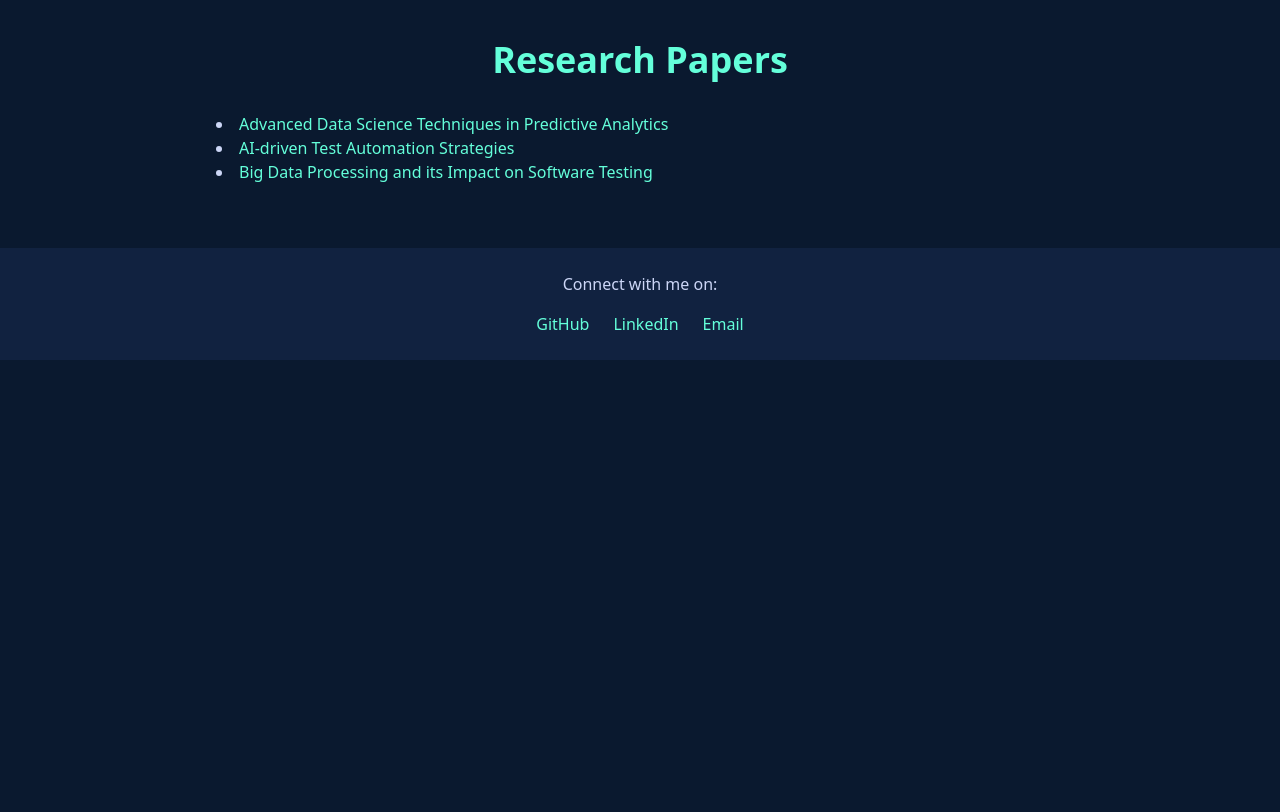
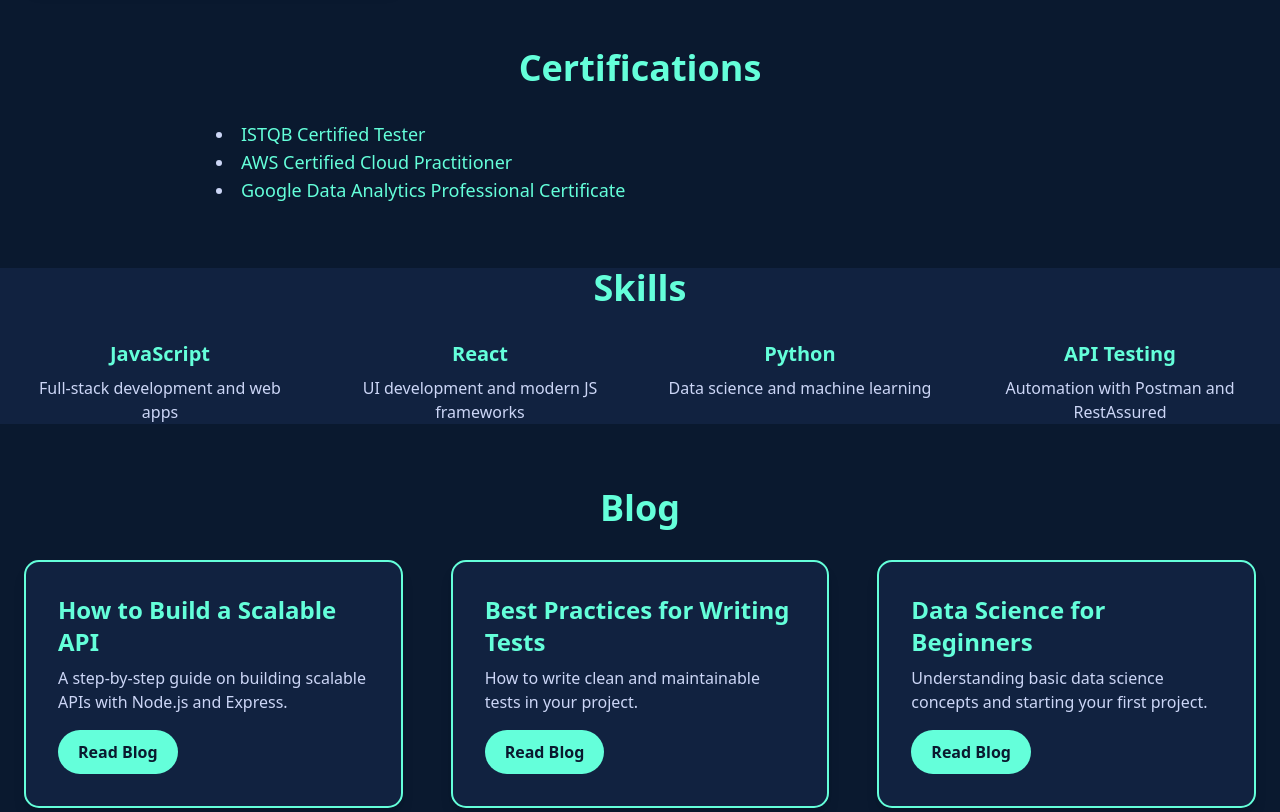
Before and after one commit to baraki-weldat/Portfolio, a plain HTML site: page index.html in a window 1280 px wide. Shown: the part 900-1712 px from the top of the page. Before the commit the page ends 1260 px from the top, so only its background shows below. Drawn offline with nearby package versions, Linux system fonts and the light colour scheme.

Commit message:
Additional sections

```diff
--- a/index.html
+++ b/index.html
@@ -36,6 +36,13 @@
     .card:hover {
       transform: scale(1.05);
       box-shadow: 0 10px 30px rgba(0, 0, 0, 0.1);
+    }
+
+    /* Border Styling */
+    .card {
+      border: 2px solid #64ffda;
+      /* Add a light border */
+      border-radius: 15px;
     }
 
     /* Gradient Background */
@@ -118,16 +125,61 @@
     </div>
   </section>
 
-  <!-- Research Papers Section -->
+  <!-- Certifications Section -->
   <section class="max-w-4xl mx-auto px-6 mt-16">
-    <h2 class="text-4xl font-bold text-center mb-8 text-accent fadeIn">Research Papers</h2>
-    <ul class="list-disc list-inside">
-      <li><a href="#" class="text-accent hover:underline">Advanced Data Science Techniques in Predictive Analytics</a>
-      </li>
-      <li><a href="#" class="text-accent hover:underline">AI-driven Test Automation Strategies</a></li>
-      <li><a href="#" class="text-accent hover:underline">Big Data Processing and its Impact on Software Testing</a>
-      </li>
+    <h2 class="text-4xl font-bold text-center mb-8 text-accent fadeIn">Certifications</h2>
+    <ul class="list-disc list-inside text-lg">
+      <li><a href="#" class="text-accent hover:underline">ISTQB Certified Tester</a></li>
+      <li><a href="#" class="text-accent hover:underline">AWS Certified Cloud Practitioner</a></li>
+      <li><a href="#" class="text-accent hover:underline">Google Data Analytics Professional Certificate</a></li>
     </ul>
+  </section>
+
+  <!-- Skills Section -->
+  <section class="max-w-7xl mx-auto px-6 mt-16 bg-light-blue">
+    <h2 class="text-4xl font-bold text-center mb-8 text-accent fadeIn">Skills</h2>
+    <div class="grid md:grid-cols-2 lg:grid-cols-4 gap-12">
+      <div class="text-center">
+        <h3 class="text-xl font-semibold text-accent">JavaScript</h3>
+        <p class="mt-2 text-soft-gray">Full-stack development and web apps</p>
+      </div>
+      <div class="text-center">
+        <h3 class="text-xl font-semibold text-accent">React</h3>
+        <p class="mt-2 text-soft-gray">UI development and modern JS frameworks</p>
+      </div>
+      <div class="text-center">
+        <h3 class="text-xl font-semibold text-accent">Python</h3>
+        <p class="mt-2 text-soft-gray">Data science and machine learning</p>
+      </div>
+      <div class="text-center">
+        <h3 class="text-xl font-semibold text-accent">API Testing</h3>
+        <p class="mt-2 text-soft-gray">Automation with Postman and RestAssured</p>
+      </div>
+    </div>
+  </section>
+
+  <!-- Blog Section -->
+  <section class="max-w-7xl mx-auto px-6 mt-16">
+    <h2 class="text-4xl font-bold text-center mb-8 text-accent fadeIn">Blog</h2>
+    <div class="grid md:grid-cols-2 lg:grid-cols-3 gap-12">
+      <div class="bg-light-blue p-8 rounded-xl shadow-lg card fadeIn">
+        <h3 class="text-2xl font-semibold text-accent">How to Build a Scalable API</h3>
+        <p class="mt-2 text-soft-gray">A step-by-step guide on building scalable APIs with Node.js and Express.</p>
+        <a href="#" class="btn mt-4 inline-block">Read Blog</a>
+      </div>
+
+      <div class="bg-light-blue p-8 rounded-xl shadow-lg card fadeIn">
+        <h3 class="text-2xl font-semibold text-accent">Best Practices for Writing Tests</h3>
+        <p class="mt-2 text-soft-gray">How to write clean and maintainable tests in your project.</p>
+        <a href="#" class="btn mt-4 inline-block">Read Blog</a>
+      </div>
+
+      <div class="bg-light-blue p-8 rounded-xl shadow-lg card fadeIn">
+        <h3 class="text-2xl font-semibold text-accent">Data Science for Beginners</h3>
+        <p class="mt-2 text-soft-gray">Understanding basic data science concepts and starting your first project.</p>
+        <a href="#" class="btn mt-4 inline-block">Read Blog</a>
+      </div>
+    </div>
   </section>
 
   <!-- Footer Section -->
```
